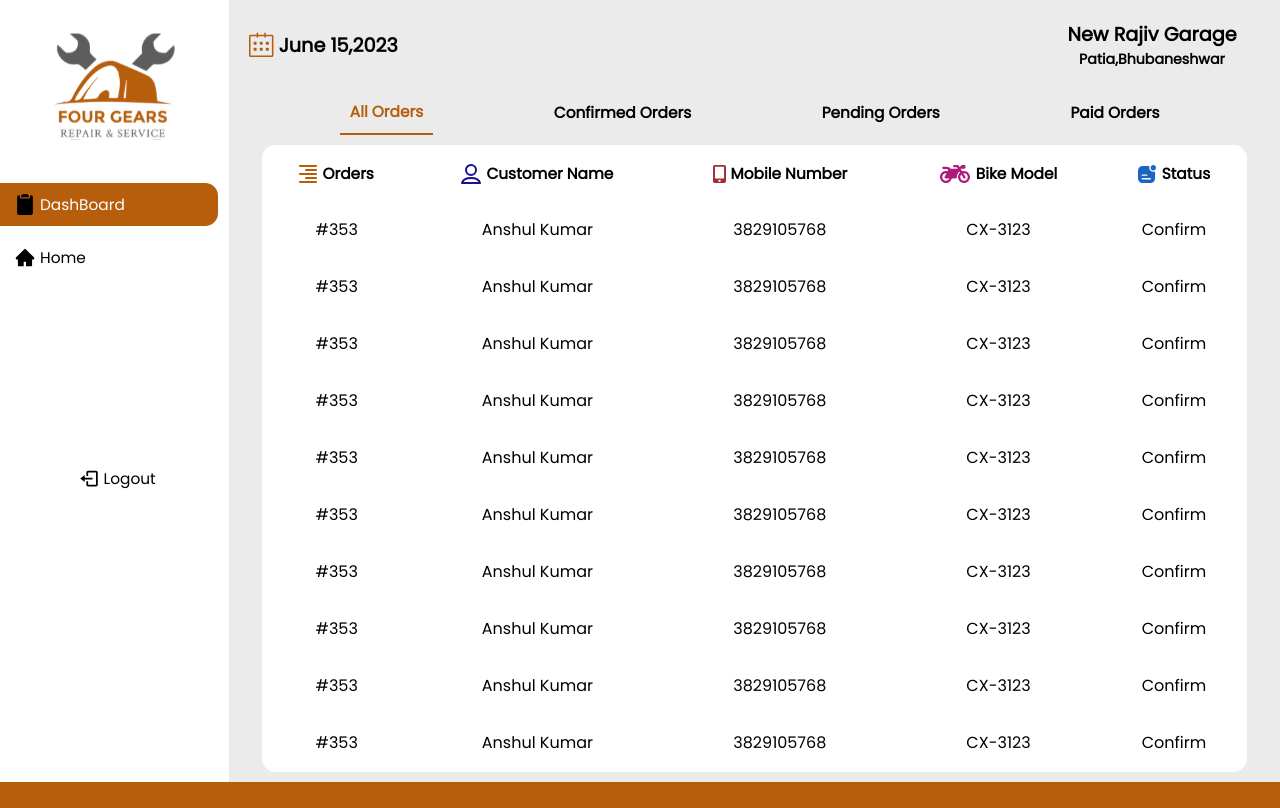
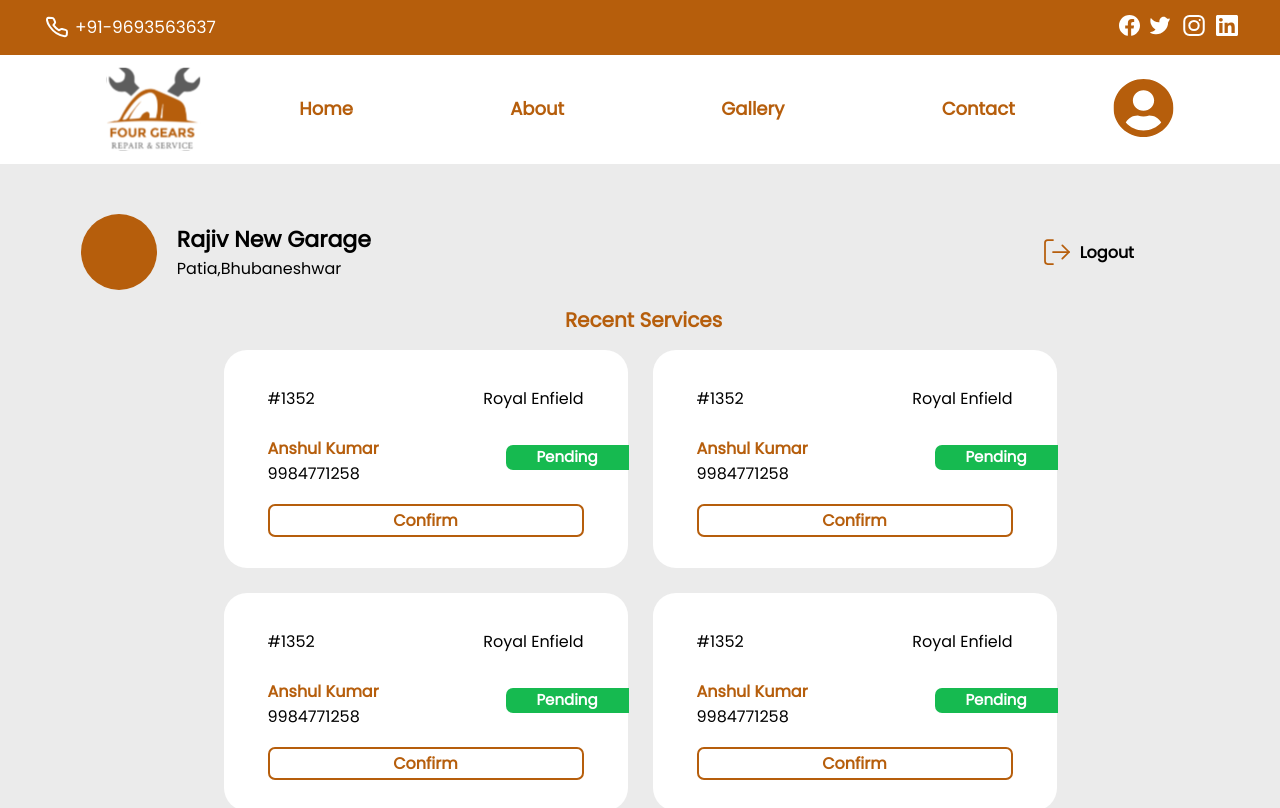
Before and after one commit to anshulkumarx7/fourGear-partner, a React (Vite) app: page /dashboard in a window 1280 px wide. Shown: the top 808 px of the page. Built offline with nearby package versions, Linux system fonts and the light colour scheme.

Commit message:
ui change -dashboard

```diff
--- a/package.json
+++ b/package.json
@@ -11,6 +11,7 @@
   },
   "dependencies": {
     "axios": "^1.4.0",
+    "lucide-react": "^0.260.0",
     "react": "^18.2.0",
     "react-dom": "^18.2.0",
     "react-icons": "^4.9.0",
--- a/src/App.jsx
+++ b/src/App.jsx
@@ -1,58 +1,32 @@
 import React, { useRef } from "react";
 import { BrowserRouter, Routes, Route } from "react-router-dom";
 import Home from "./Pages/Home";
-import Login from "./Components/Login";
-import Navbar from "./Components/Navbar";
-import Contact from "./Components/Contact";
 import Footer from "./Components/Footer";
-import Order from "./Components/Order";
-import Steps from "./Components/Steps";
 import Join from "./Components/Join";
+import Login from "./Components/Login"
 import MechanicsDetails from "./Components/MechanicsDetails";
-import Dashboard from "./Pages/Dashboard";
+import Dashboard from "./Components/Dashboard";
+import Contact from "./Components/Contact"
 import About from "./Pages/About";
-import AllOrder from "./Components/AllOrder";
-import ConfirmedOrders from "./Components/ConfirmedOrders";
-import PendingOrders from "./Components/pendingOrders";
-import PaidOrders from "./Components/paidOrders";
-import Gallery from "./Pages/Gallery";
-import ContactP from "./Pages/ContactP";
-import Signin from "./Pages/Signin";
 import { AuthProvider } from "./Context/AuthContext";
 import { JoinProvider } from "./Context/JoinContext";
-function App(props) {
+import Navbar from "./Components/Navbar";
+function App() {
   return (
     <div>
       <BrowserRouter>
         <AuthProvider>
           <JoinProvider>
+            <Navbar/>
             <Routes>
               <Route path="/" element={<Home />}>
                 <Route path="/" element={<Join />} />
                 <Route path="mechanics" element={<MechanicsDetails />} />
               </Route>
               <Route path="/about" element={<About />} />
-              <Route path="/gallery" element={<Gallery />} />
-              <Route path="/contact" element={<ContactP />} />
-              <Route path="/signin" element={<Signin />} />
-
-              <Route path="/dashboard" element={<Dashboard />}>
-                <Route
-                  path="/dashboard"
-                  element={<Order handleBars={props.handleBars} />}
-                >
-                  <Route path="/dashboard/" element={<AllOrder />} />
-                  <Route
-                    path="/dashboard/confirmed"
-                    element={<ConfirmedOrders />}
-                  />
-                  <Route
-                    path="/dashboard/pending"
-                    element={<PendingOrders />}
-                  />
-                  <Route path="/dashboard/paid" element={<PaidOrders />} />
-                </Route>
-              </Route>
+              <Route path="/contact" element={<Contact />} />
+              <Route path="/signin" element={<Login/>} />
+              <Route path="/dashboard" element={<Dashboard/>}></Route>
             </Routes>
             <Footer />
           </JoinProvider>
--- /dev/null
+++ b/src/Components/DashBoardCard.jsx
@@ -0,0 +1,27 @@
+import React from 'react'
+import "../Styles/DashboardCard.css";
+function DashBoardCard() {
+  return (
+    <div className="fourGearServiceCard">
+              <div className="fourGearBikeInfo">
+                <h5>#1352</h5>
+                <h5>Royal Enfield</h5>
+              </div>
+              <div className="fourGearCustomer">
+                <div className="fourGearCustomerInfo">
+                  <h2>Anshul Kumar</h2>
+                  <h5>9984771258</h5>
+                </div>
+                <div
+                  className="fourGearStatus"
+                  style={{ background: "#16BA50" }}
+                >
+                  <h5>Pending</h5>
+                </div>
+              </div>
+              <button className="fourGearCardButton">Confirm</button>
+            </div>
+  )
+}
+
+export default DashBoardCard
--- /dev/null
+++ b/src/Components/Dashboard.jsx
@@ -0,0 +1,41 @@
+import React from "react";
+import { LogOut } from "lucide-react";
+import "../Styles/Dashboard.css";
+import DashBoardCard from "./DashBoardCard";
+function Dashboard() {
+  return (
+    <div className="fourGearDashboard">
+      <div className="fourGearDashboardContainer">
+        <div className="fourGearDashboardHeader">
+          <div className="fourGearDashboardShopDetails">
+            <div className="fourGearDashboardCircle"></div>
+            <div className="fourGearDashboardDetails">
+              <h2>Rajiv New Garage</h2>
+              <h5>Patia,Bhubaneshwar</h5>
+            </div>
+          </div>
+          <div className="fourGearLogout">
+            <LogOut
+              size={32}
+              color="#b65e0c"
+              strokeWidth={1.75}
+              absoluteStrokeWidth
+            />
+            <h2>Logout</h2>
+          </div>
+        </div>
+        <div className="fourGearRecentServices">
+          <h2 className="fourGearRecentServicesTitle">Recent Services</h2>
+          <div className="fourGearDashboardService">
+            <DashBoardCard />
+            <DashBoardCard />
+            <DashBoardCard />
+            <DashBoardCard />
+          </div>
+        </div>
+      </div>
+    </div>
+  );
+}
+
+export default Dashboard;
--- a/src/Pages/About.jsx
+++ b/src/Pages/About.jsx
@@ -7,7 +7,6 @@ import Navbar from "../Components/Navbar";
 function About() {
   return (
     <div>
-      <Navbar />
       <AboutMain />
       <AboutDetail />
       <Vision />
--- a/src/Pages/ContactP.jsx
+++ /dev/null
@@ -1,14 +0,0 @@
-import React from 'react'
-import Contact from '../Components/Contact'
-import Navbar from '../Components/Navbar'
-
-function ContactP() {
-  return (
-    <div>
-        <Navbar />
-        <Contact />
-    </div>
-  )
-}
-
-export default ContactP
--- a/src/Pages/Gallery.jsx
+++ /dev/null
@@ -1,12 +0,0 @@
-import React from 'react'
-import Navbar from '../Components/Navbar'
-
-function Gallery() {
-  return (
-    <div>
-        <Navbar />
-    </div>
-  )
-}
-
-export default Gallery
--- a/src/Pages/Home.jsx
+++ b/src/Pages/Home.jsx
@@ -6,8 +6,6 @@ import { Outlet } from 'react-router-dom'
 function Home() {
   return (
     <div>
-        <Navbar />
-        {/* <Join /> */}
         <Outlet />
     </div>
   )
--- a/src/Pages/Signin.jsx
+++ /dev/null
@@ -1,14 +0,0 @@
-import React from 'react'
-import Navbar from '../Components/Navbar'
-import Login from '../Components/Login'
-
-function Signin() {
-  return (
-    <>
-    <Navbar />
-    <Login />
-    </>
-  )
-}
-
-export default Signin
--- a/src/Styles/Dashboard.css
+++ b/src/Styles/Dashboard.css
@@ -1,4 +1,70 @@
-.fourGearPartnerDashBoard{
-    display: flex;
-    height:100%;
+.fourGearDashboard {
+  width: 100vw;
+  max-width: 100%;
+  padding:5rem 0;
+  display: flex;
+  justify-content: center;
+  background: #ebebeb;
 }
+.fourGearDashboardContainer {
+  width: 87.366vw;
+}
+.fourGearDashboardHeader {
+  height: 7.6rem;
+  width: 100%;
+  display: flex;
+}
+.fourGearDashboardShopDetails {
+  height: 100%;
+  width: 80%;
+  display: flex;
+  align-items: center;
+}
+.fourGearDashboardCircle {
+  width: 7.6rem;
+  height: 7.6rem;
+  background-color: #b65e0c;
+  border-radius: 50%;
+  margin-right: 2rem;
+  display: flex;
+  align-items: center;
+  justify-content: center;
+}
+.fourGearDashboardDetails h2 {
+  color: #000;
+  font-size: 2.2rem;
+  font-weight: 700;
+}
+.fourGearDashboardDetails h5 {
+  font-size: 1.6rem;
+  font-weight: 400;
+}
+.fourGearLogout {
+  height: 100%;
+  width: 20%;
+  display: flex;
+  align-items: center;
+  justify-content: center;
+}
+.fourGearLogout h2 {
+  margin-left: 0.7rem;
+  font-size: 1.6rem;
+  font-weight: 600;
+}
+.fourGearRecentServicesTitle {
+  margin-left: 0.7rem;
+  margin-top: 1.5rem;
+  margin-bottom: 1.5rem;
+  text-align: center;
+  font-size: 2rem;
+  font-weight: 600;
+  color: #b65e0c;
+}
+.fourGearDashboardService {
+  display: flex;
+  align-items: center;
+  justify-content: center;
+  gap: 2.5rem;
+  flex-wrap: wrap;
+}
+/* card */
--- /dev/null
+++ b/src/Styles/DashboardCard.css
@@ -0,0 +1,59 @@
+.fourGearServiceCard {
+    width: 40.4rem;
+    height: 21.8rem;
+    background-color: #fff;
+    border-radius: 2.3rem;
+    padding: 3.6rem 4.4rem;
+  }
+  .fourGearBikeInfo {
+    display: flex;
+    justify-content: space-between;
+    align-items: center;
+  }
+  .fourGearBikeInfo h5,
+  .fourGearCustomerInfo h5 {
+    font-size: 1.6rem;
+    font-weight: 400;
+  }
+  .fourGearCustomer {
+    height: 4.3rem;
+    /* border: 2px solid black; */
+    display: flex;
+    justify-content: space-between;
+  }
+  .fourGearBikeInfo {
+    display: flex;
+    align-items: center;
+    justify-content:space-between;
+    margin-bottom: 2.5rem;
+  }
+  .fourGearCustomerInfo h2 {
+    font-size: 1.6rem;
+    font-weight: 600;
+    color: #b65e0c;
+  }
+  .fourGearStatus {
+    margin: auto 0;
+    width: 12.3rem;
+    height: 2.5rem;
+    border-radius: 0.7rem 0rem 0rem 0.7rem;
+    margin-right: -45px;
+  }
+  .fourGearStatus h5 {
+    font-size: 1.5rem;
+    color: #fff;
+    text-align: center;
+  }
+  .fourGearCardButton {
+    margin-top:2.5rem;
+    width: 100%;
+    height: 3.3rem;
+    border-radius: 0.7rem;
+    border: 2px solid #b65e0c;
+    color:#b65e0c;
+    text-decoration: none;
+    background-color: #fff;
+    font-size: 1.6rem;
+    font-weight: 600;
+    cursor: pointer;
+  }
```
Also changed, not shown: 1 other file (tests, documents, lock files or other folders).
